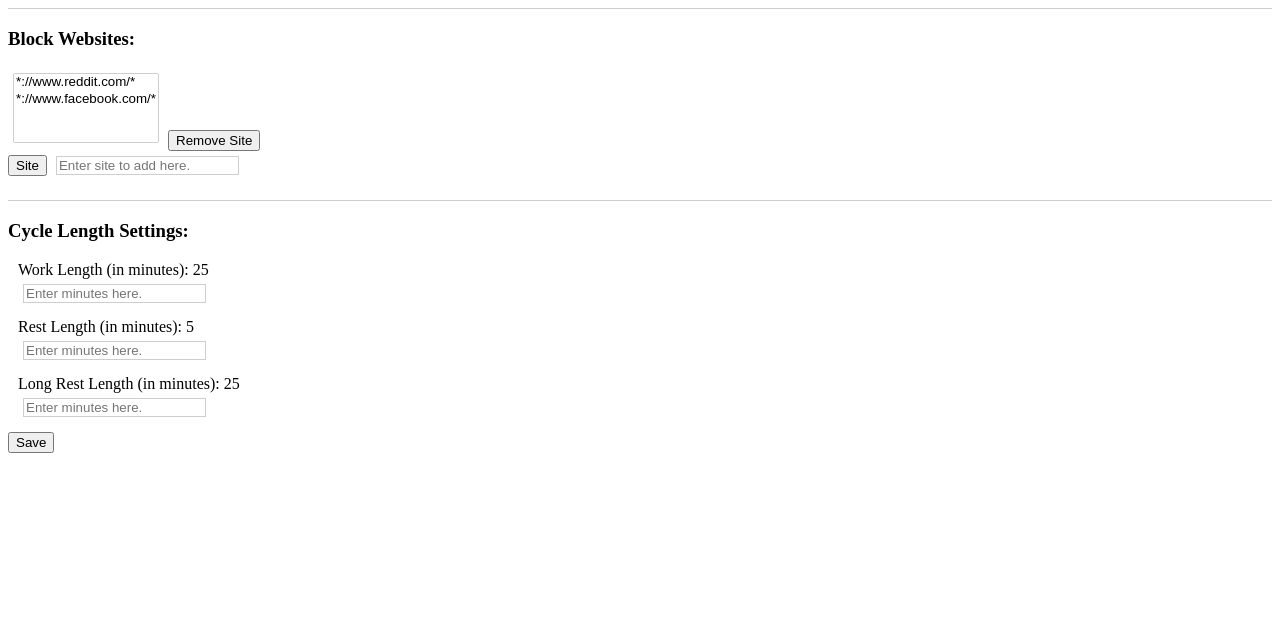
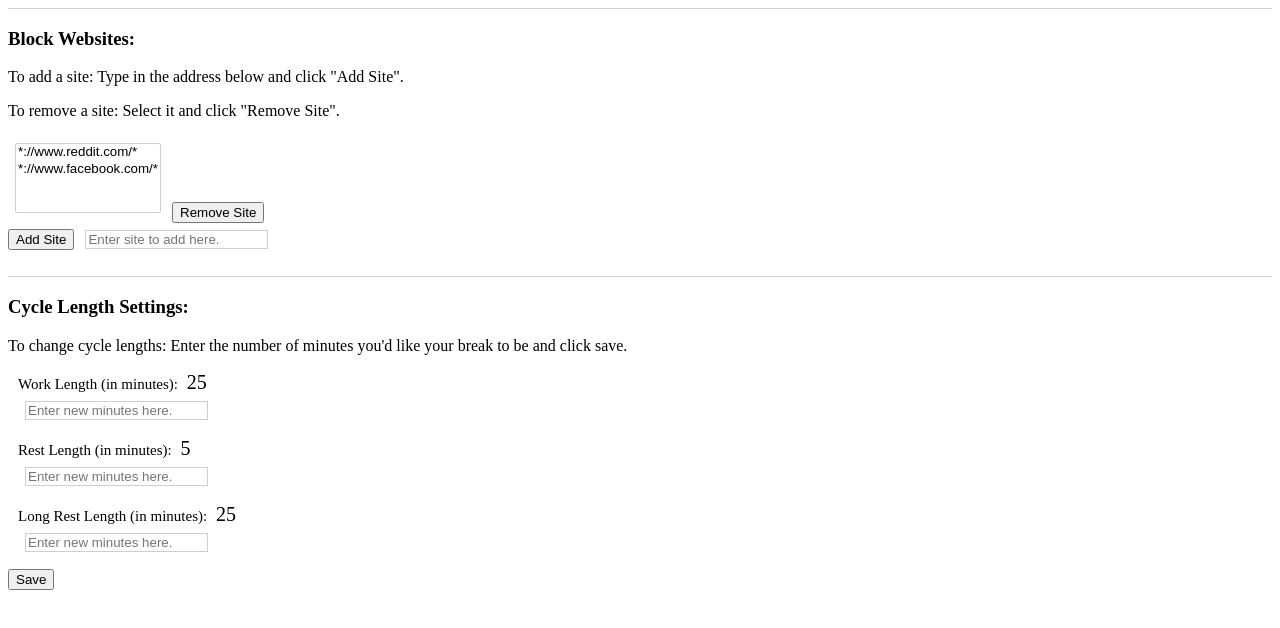
Before and after one commit to kylemrtnez/TomatoTomato, a browser extension: page options/options.html in a window 1280 px wide. Drawn offline with Linux system fonts and the light colour scheme.

Commit message:
Minor styling changes in options/fix button bug
Fixes bug to website add/remove buttons introduced by previous commit
separating the website/cycle length forms.

```diff
--- a/options/options.css
+++ b/options/options.css
@@ -7,9 +7,20 @@
 
 select, input {
     border: 1px solid #cecece;
-    margin: 5px;
+    margin: 7px;
+}
+
+
+
+.cycleLabel {
+    font-size: 15px;
 }
 
 .cycleInput {
     margin: 10px;
 }
+
+.minuteDisplay {
+    font-size: 20px;
+    margin: 5px;
+}
--- a/options/options.html
+++ b/options/options.html
@@ -8,44 +8,47 @@
         <form id="websiteForm">
             <section id="websiteList">
                 <h3>Block Websites:</h3>
+                <p>To add a site: Type in the address below and click "Add Site".</p>
+                <p>To remove a site: Select it and click "Remove Site".</p>
                 <div>
                     <select id="blockPatterns" multiple="true"></select>
-                    <button id="removeSite">Remove Site</button>
+                    <button id="removeSite" type="button">Remove Site</button>
                     </br>
                 </div>
                 <div>
-                    <label><button id="addSite" type="button">Site</button>
-                    <input type="text" id="websiteInput" placeholder="Enter site to add here."></label>
+                    <button id="addSite" type="button">Add Site</button>
+                    <input type="text" id="websiteInput" placeholder="Enter site to add here.">
                 </div>
             </section>
         </form>
             <!-- POMODORO TIMER INPUTS -->
         <form id="cycleForm">
             <h3>Cycle Length Settings:</h3>
+            <p>To change cycle lengths: Enter the number of minutes you'd like your break to be and click save.</p>
             <div class="cycleInput">
-                <label for="workLength">Work Length (in minutes): </label>
-                <span id="workDisplay"></span>
+                <label for="workLength" class="cycleLabel">Work Length (in minutes): </label>
+                <span class="minuteDisplay" id="workDisplay"></span>
                 <br>
                 <input type="text" id="workLength"
-                       placeholder="Enter minutes here.">
+                       placeholder="Enter new minutes here.">
                 <span class="err" id="workErr"></span>
             </div>
 
             <div class="cycleInput">
-                <label for="restLength">Rest Length (in minutes): </label>
-                <span id="restDisplay"></span>
+                <label for="restLength" class="cycleLabel">Rest Length (in minutes): </label>
+                <span class="minuteDisplay" id="restDisplay"></span>
                 <br>
                 <input type="text" id="restLength"
-                       placeholder="Enter minutes here.">
+                       placeholder="Enter new minutes here.">
                 <span class="err" id="restErr"></span>
             </div>
 
             <div class="cycleInput">
-                <label for="longRestLength">Long Rest Length (in minutes): </label>
-                <span id="longRestDisplay"></span>
+                <label for="longRestLength" class="cycleLabel">Long Rest Length (in minutes): </label>
+                <span class="minuteDisplay" id="longRestDisplay"></span>
                 <br>
                 <input type="text" id="longRestLength"
-                       placeholder="Enter minutes here.">
+                       placeholder="Enter new minutes here.">
                 <span class="err" id="longRestErr"></span>
             </div>
 
--- a/options/options.js
+++ b/options/options.js
@@ -36,7 +36,7 @@ document.addEventListener("DOMContentLoaded", restoreOptions);
 document.getElementById("cycleForm").addEventListener("submit", saveMinutes);
 
 // Sets up listener that adds a website to the blocking list on click
-addSiteBtn.addEventListener("click", ()=> {
+addSiteBtn.addEventListener("click", (event)=> {
     var siteToAdd = websiteInput.value;
     var last = websiteSelect.options.length;
 
@@ -44,16 +44,18 @@ addSiteBtn.addEventListener("click", ()=> {
 
     websiteSelect.options[last] = new Option(siteToAdd,last);
     websiteInput.value = null;
+    saveWebsites(event);
 });
 
 // Sets up a listener that removes selected websites from the list.
-removeSiteBtn.addEventListener("click", ()=> {
+removeSiteBtn.addEventListener("click", (event)=> {
     var elementsToRemove = Array.apply(null, websiteSelect.selectedOptions).map(function(el) { return el.index; });
     //console.log(elementsToRemove);
     for(var idx = elementsToRemove.length-1; idx >=0 ; idx--){
         //console.log(elementsToRemove[idx]);
         websiteSelect.remove(elementsToRemove[idx]);
     }
+    saveWebsites(event);
 });
 
 // Error checking for working cycle minutes
```
